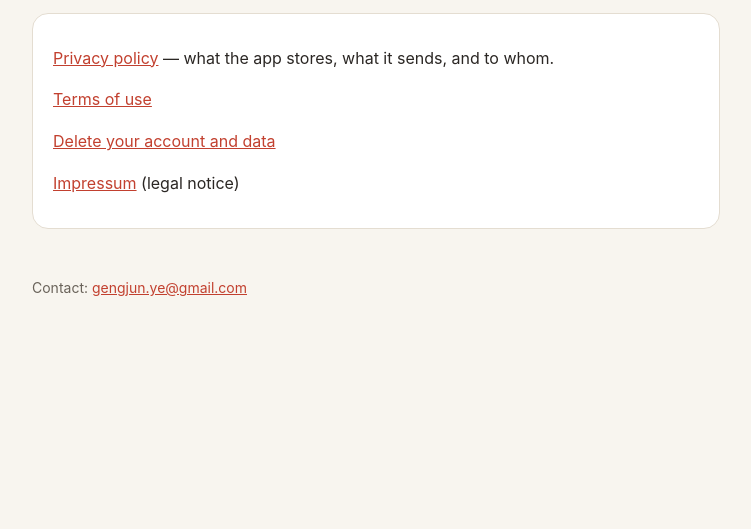
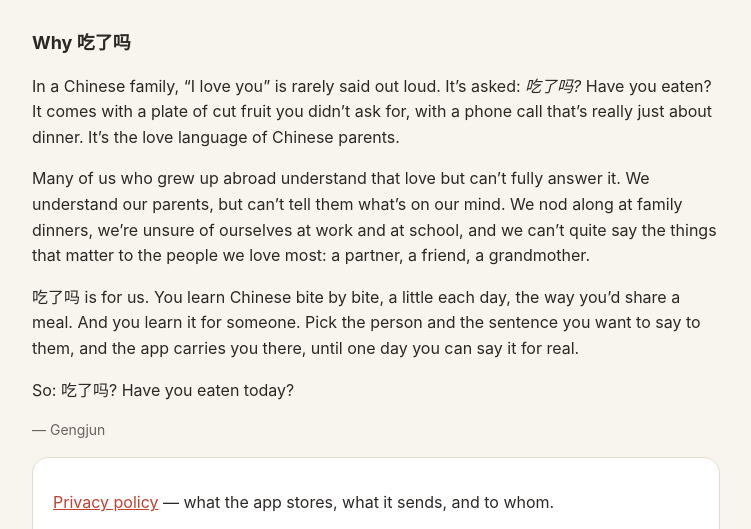
Before and after one commit to ygenga/chilema, a plain HTML site: page index.html in a window 1280 px wide. Shown: the part 248-777 px from the top of the page, without its empty margins (264-1015 px from the left). Drawn offline with Linux system fonts and the light colour scheme.

Commit message:
Home: why 吃了吗, by Gengjun
Co-Authored-By: Claude Opus 5.5 <noreply@anthropic.com>

```diff
--- a/index.html
+++ b/index.html
@@ -1,6 +1,12 @@
 <!doctype html><html lang="en"><head><meta charset="utf-8"><meta name="viewport" content="width=device-width,initial-scale=1"><title>吃了吗 Chi Le Ma</title><link rel="stylesheet" href="style.css"></head><body><main><a class="mark" href="./">吃了吗</a><nav><a href="privacy.html">Privacy</a><a href="terms.html">Terms</a><a href="delete.html">Delete your account</a><a href="impressum.html">Impressum</a></nav>
 <h1>吃了吗 · Chi Le Ma</h1>
 <p>Learn Chinese for the people you want to talk to. A daily session, a guide you name, and a sentence that is yours.</p>
+<h2>Why 吃了吗</h2>
+<p>In a Chinese family, “I love you” is rarely said out loud. It’s asked: <i>吃了吗?</i> Have you eaten? It comes with a plate of cut fruit you didn’t ask for, with a phone call that’s really just about dinner. It’s the love language of Chinese parents.</p>
+<p>Many of us who grew up abroad understand that love but can’t fully answer it. We understand our parents, but can’t tell them what’s on our mind. We nod along at family dinners, we’re unsure of ourselves at work and at school, and we can’t quite say the things that matter to the people we love most: a partner, a friend, a grandmother.</p>
+<p>吃了吗 is for us. You learn Chinese bite by bite, a little each day, the way you’d share a meal. And you learn it for someone. Pick the person and the sentence you want to say to them, and the app carries you there, until one day you can say it for real.</p>
+<p>So: 吃了吗? Have you eaten today?</p>
+<p class="soft">— Gengjun</p>
 <div class="card">
 <p><a href="privacy.html">Privacy policy</a> — what the app stores, what it sends, and to whom.</p>
 <p><a href="terms.html">Terms of use</a></p>
```
